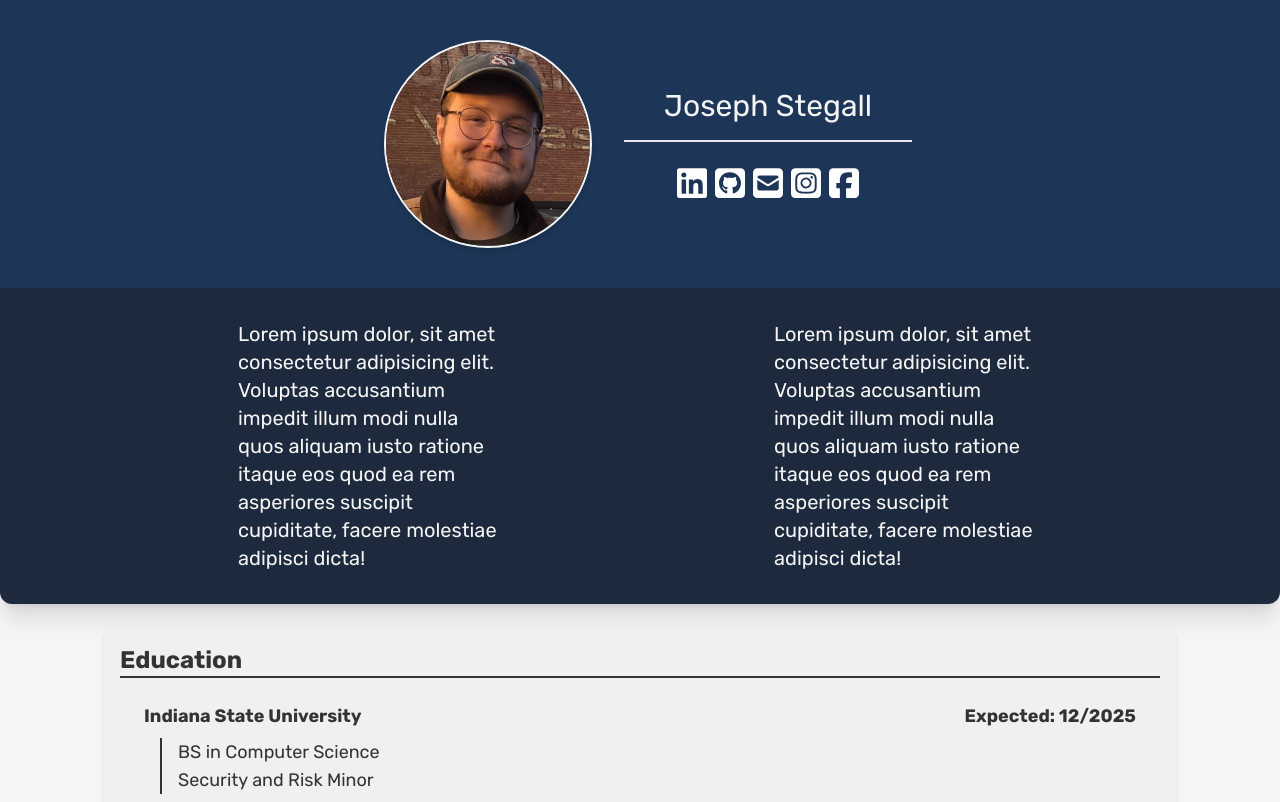
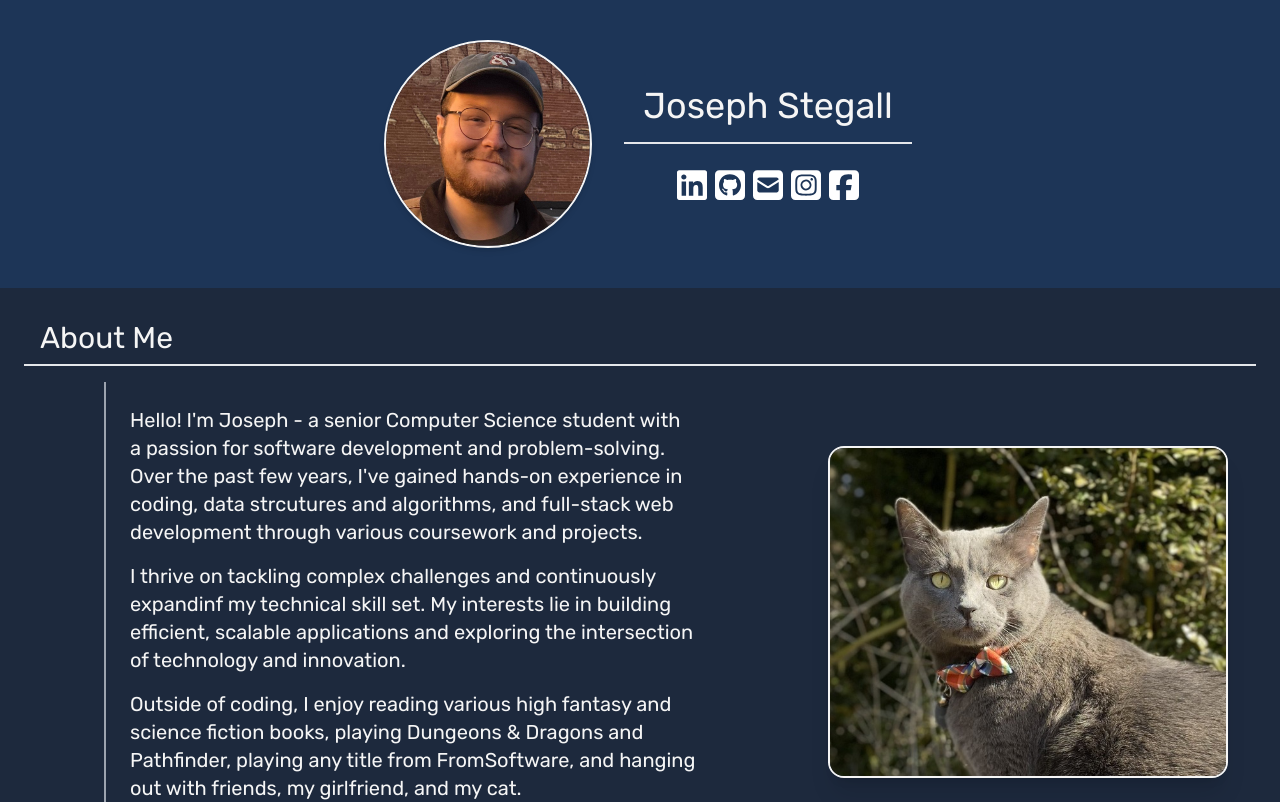
Before and after one commit to jostegall/my-portfolio-repo, a Next.js app: page / in a window 1280 px wide. Shown: the top 802 px of the page. Built offline with nearby package versions, Linux system fonts and the light colour scheme.

Commit message:
updated about me section, finished styling website for the moment

```diff
--- a/src/app/page.tsx
+++ b/src/app/page.tsx
@@ -17,7 +17,7 @@ export default function Home() {
           />
         </div>
         <div className="mt-2 sm:mx-2 sm:my-auto">
-          <span className="mx-auto sm:my-auto flex flex-row w-72 pb-4 justify-center border-b-2 text-3xl">Joseph Stegall</span>
+          <span className="mx-auto sm:my-auto flex flex-row w-72 pb-4 justify-center border-b-2 text-4xl">Joseph Stegall</span>
           <div className="mt-6 flex flex-row justify-center">
             <Link className="mx-1" href="https://www.linkedin.com/in/josteg/">
               <Image
@@ -63,10 +63,27 @@ export default function Home() {
         </div>
       </div>
 
-      <div className="p-6 bg-banner flex flex-col justify-center text-background rounded-b-xl shadow-xl">
-          <div className="sm:mx-20 grid grid-row-2 sm:grid-row-0 sm:grid-cols-2">
-            <span className="my-2 sm:mx-auto text-xl sm:w-6/12">Lorem ipsum dolor, sit amet consectetur adipisicing elit. Voluptas accusantium impedit illum modi nulla quos aliquam iusto ratione itaque eos quod ea rem asperiores suscipit cupiditate, facere molestiae adipisci dicta!</span>
-            <span className="my-2 sm:mx-auto text-xl sm:w-6/12">Lorem ipsum dolor, sit amet consectetur adipisicing elit. Voluptas accusantium impedit illum modi nulla quos aliquam iusto ratione itaque eos quod ea rem asperiores suscipit cupiditate, facere molestiae adipisci dicta!</span>
+      {/* about section */}
+      <div className="hidden md:flex p-6 bg-banner text-background rounded-b-xl shadow-xl">
+          <div className="flex flex-col">
+            <span className="px-4 py-2 border-b-2 text-2xl sm:text-3xl">About Me</span>
+            <div className="flex flex-row">
+              <div className="mt-4 mx-20 p-6 w-6/12 border-l-2 border-gray-400 flex flex-col">
+                <span className="text-xl">
+                Hello! I'm Joseph - a senior Computer Science student with a passion for software development and problem-solving. Over the past few years, I've gained hands-on experience in coding, data strcutures and algorithms, and full-stack web development through various coursework and projects.
+                </span>
+                <span className="mt-4 text-xl">I thrive on tackling complex challenges and continuously expandinf my technical skill set. My interests lie in building efficient, scalable applications and exploring the intersection of technology and innovation.</span>
+                <span className="my-4 text-xl">Outside of coding, I enjoy reading various high fantasy and science fiction books, playing Dungeons & Dragons and Pathfinder, playing any title from FromSoftware, and hanging out with friends, my girlfriend, and my cat.</span>
+              </div>
+              <div className="mt-4 mx-auto content-center">
+                <Image className="border-2 border-background rounded-2xl shadow-xl"
+                  src="/images/smokey.jpeg"
+                  width={400}
+                  height={400}
+                  alt="picture of developer"
+                />
+              </div>
+            </div>
           </div>
       </div>
 
@@ -76,18 +93,15 @@ export default function Home() {
 
           {/* education card */}
           <div className="bg-card my-6 p-4 flex flex-col rounded-md shadow-md sm:text-lg">
-            <span className="mb-2 border-b-2 border-foreground font-bold text-center sm:text-left text-xl sm:text-2xl">Education</span>
+            <span className="border-b-2 border-foreground font-bold text-center sm:text-left text-xl sm:text-2xl">Education</span>
             <div className="mt-2 p-2 sm:hover:bg-sky-200 sm:hover:shadow-xl rounded-md">
-              <div className="mx-auto mb-2 sm:mx-4 grid grid-cols-2 font-bold">
+              <div className="mx-auto mb-2 sm:mx-4 grid grid-row-2 gap-1 sm:grid-row-0 sm:grid-cols-2 font-bold">
                 <span className="text-center sm:text-left">Indiana State University</span>
-                <span className="text-center sm:text-right">Expected: 12/2025</span>
+                <span className="text-center sm:text-right hidden sm:grid">Expected: 12/2025</span>
               </div>
-              <div className="mx-auto sm:mx-8 flex flex-col sm:px-4 sm:border-l-2 sm:border-foreground">
-              <span className="">
-                  BS in Computer Science
-                  <br />
-                  Security and Risk Minor
-                </span>
+              <div className="sm:mx-8 sm:px-4 sm:border-l-2 flex flex-col sm:border-foreground text-center sm:text-left max-w-5xl">
+                <span>BS in Computer Science, Concentrating in Information Sciences</span>
+                <span>Minor in Security and Risk </span>
               </div>
             </div>
           </div>
@@ -99,7 +113,7 @@ export default function Home() {
 
             {/* lead tech */}
             <div className="mt-2 p-2 sm:hover:bg-sky-200 sm:hover:shadow-xl rounded-md">
-              <div className="mx-auto mt-2 mb-2 sm:mx-4 grid grid-row-2 gap-1 sm:grid-row-0 sm:grid-cols-2 font-bold">
+              <div className="mx-auto mb-2 sm:mx-4 grid grid-row-2 gap-1 sm:grid-row-0 sm:grid-cols-2 font-bold">
                 <span className="text-center sm:text-left">Lead Building Technician & Programmer</span>
                 <span className="text-center sm:text-right hidden sm:grid">Hulman Memorial Student Union | ISU</span>
               </div>
@@ -114,7 +128,7 @@ export default function Home() {
 
             {/* norm tech */}
             <div className="mt-2 p-2 sm:hover:bg-sky-200 sm:hover:shadow-xl rounded-md">
-              <div className="mx-auto mt-2 mb-2 sm:mx-4 grid grid-row-2 gap-1 sm:grid-row-0 sm:grid-cols-2 font-bold">
+              <div className="mx-auto mb-2 sm:mx-4 grid grid-row-2 gap-1 sm:grid-row-0 sm:grid-cols-2 font-bold">
                 <span className="text-center sm:text-left">Building Technician & Programmer</span>
                 <span className="text-center sm:text-right hidden sm:grid">Hulman Memorial Student Union | ISU</span>
               </div>
```
Also changed, not shown: public/images/smokey.jpeg (added).
